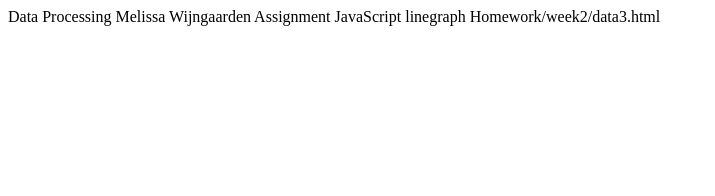
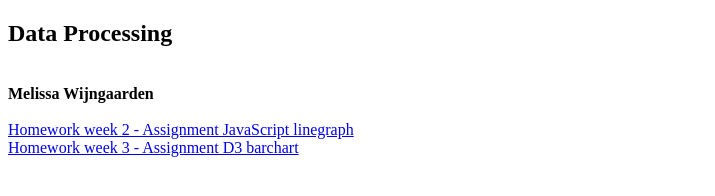
Before and after one commit to MelissaMW2/DataProcessing, a plain HTML site: page Homework/index.html in a window 1280 px wide. Shown: the whole page, without its empty margins (0-715 px from the left). Drawn offline with Linux system fonts and the light colour scheme.

Commit message:
Homework week 3 (updated index.html)

```diff
--- a/Homework/index.html
+++ b/Homework/index.html
@@ -1,13 +1,13 @@
 <!doctype html>
 <html>
 	<head>
-		<title> Index </title>
+		<title> Data Processing - Melissa Wijngaarden </title>
 	</head>
 	<body>
-		Data Processing
-		Melissa Wijngaarden
+		<h2>Data Processing </h2><br>
+		<strong>Melissa Wijngaarden</strong><br><br>
 
-		Assignment JavaScript linegraph
-		Homework/week2/data3.html
+		<a href="https://github.com/MelissaMW2/DataProcessing/tree/master/Homework/Week-2/data3.html">Homework week 2 - Assignment JavaScript linegraph </a><br>
+		<a href="https://github.com/MelissaMW2/DataProcessing/tree/master/Homework/Week-3/barchart.html">Homework week 3 - Assignment D3 barchart </a>
 	</body>
 </html>
```
